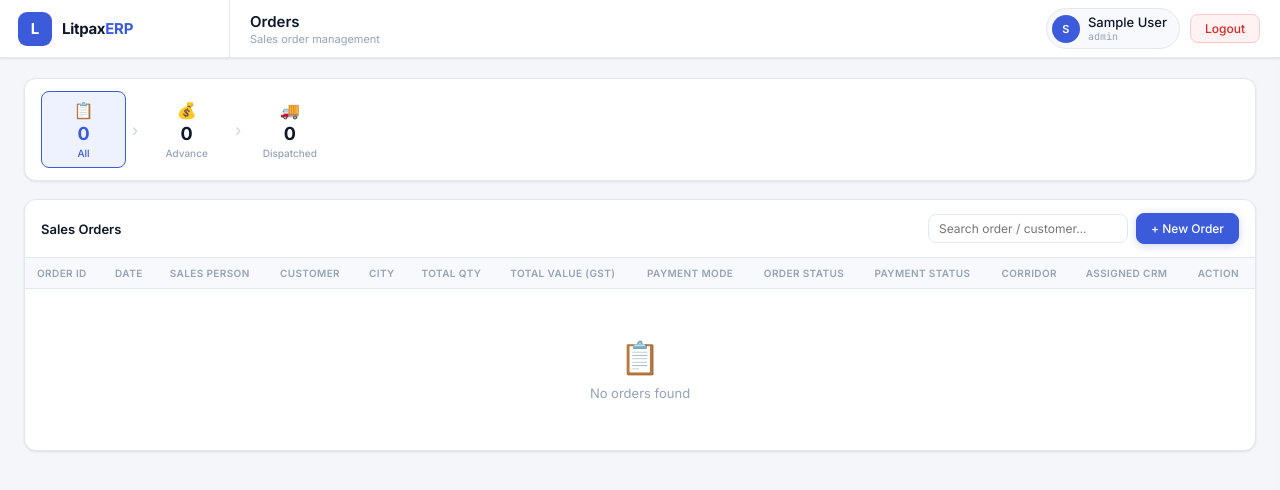
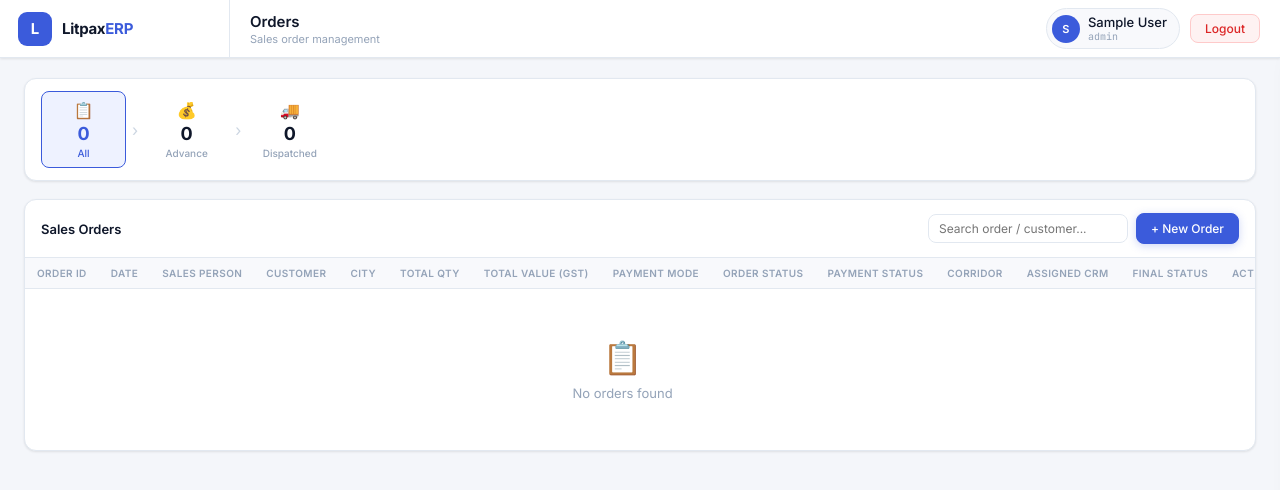
Before and after one commit to Litpax-Technology/LitpaxERP, a plain HTML site: page app.html in a window 1280 px wide. Drawn offline with Linux system fonts and the light colour scheme; sample sign-in values are in the browser's storage.

Commit message:
Update app.html

```diff
--- a/app.html
+++ b/app.html
@@ -83,7 +83,7 @@
         <thead><tr>
           <th>Order ID</th><th>Date</th><th>Sales Person</th><th>Customer</th><th>City</th>
           <th>Total Qty</th><th>Total Value (GST)</th><th>Payment Mode</th><th>Order Status</th>
-          <th>Payment Status</th><th>Corridor</th><th>Assigned CRM</th><th>Action</th>
+          <th>Payment Status</th><th>Corridor</th><th>Assigned CRM</th><th>Final Status</th><th>Action</th>
         </tr></thead>
         <tbody id="ordersTable"><tr><td colspan="13"><div class="loading"><div class="spin"></div> Loading...</div></td></tr></tbody>
       </table>
```
